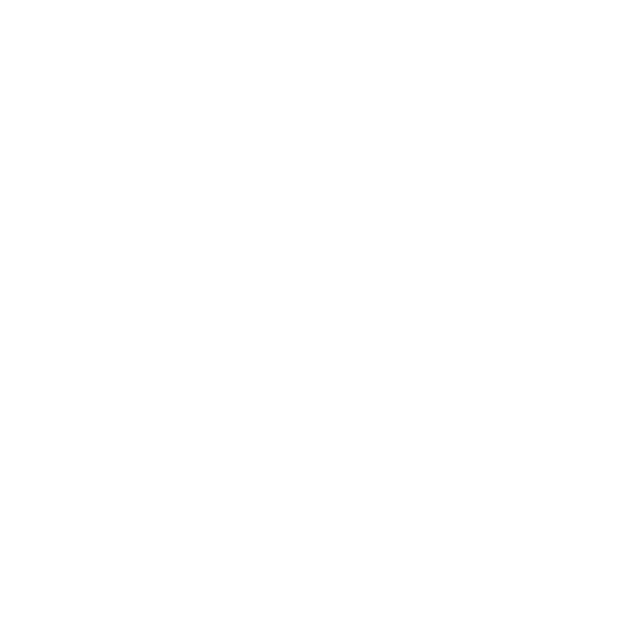
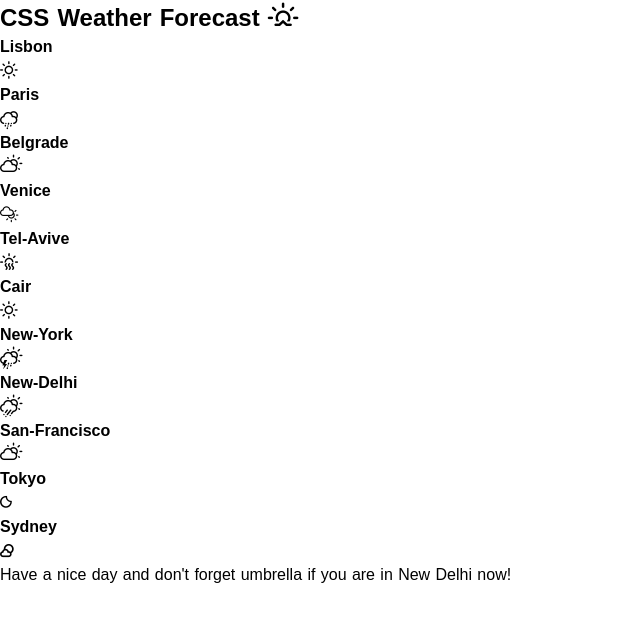
Before and after one commit to kozzztia/box-model-lesson, a plain HTML site: page index.html in a window 1280 px wide. Shown: the whole page, without its empty margins (0-640 px from the left). Drawn offline with Linux system fonts and the light colour scheme.

Commit message:
linked fonts and icons

```diff
--- a/index.html
+++ b/index.html
@@ -3,11 +3,76 @@
 <head>
     <meta charset="UTF-8">
     <meta name="viewport" content="width=device-width, initial-scale=1.0">
-    <link rel="stylesheet" href="./css/weather-icons-wind.css">
+    <link rel="stylesheet" href="css/weather-icons.css">
     <link rel="stylesheet" href="style.css">
     <title>box-model</title>
 </head>
 <body>
+    <main>
 
+        <header>
+            <h2>CSS Weather Forecast <i class="wi wi-sunrise"></i></h2>
+        </header>
+
+        <ul>
+            <li>
+                <h4>Lisbon</h4>
+                <i class="wi wi-day-sunny"></i>
+            </li>
+            <li>
+                <h4>Paris</h4>
+                <i class="wi wi-night-sleet"></i>
+            </li>
+            <li>
+                <h4>Belgrade</h4>
+                <i class="wi wi-day-cloudy"></i>
+            </li>
+            <li>
+                <h4>Venice</h4>
+                <span></span>
+                <i class="wi wi-day-cloudy-high"></i>
+            </li>
+            <li>
+                <h4>Tel-Avive</h4>
+                <span></span>
+                <i class="wi wi-hot"></i>
+            </li>
+            <li>
+                <h4>Cair</h4>
+                <span></span>
+                <i class="wi wi-day-sunny"></i>
+            </li>
+            <li>
+                <h4>New-York</h4>
+                <span></span>
+                <i class="wi wi-day-sleet-storm"></i>
+            </li>
+            <li>
+                <h4>New-Delhi</h4>
+                <span></span>
+                <i class="wi wi-day-rain-wind"></i>
+            </li>
+            <li>
+                <h4>San-Francisco</h4>
+                <span></span>
+                <i class="wi wi-day-cloudy"></i>
+            </li>
+            <li>
+                <h4>Tokyo</h4>
+                <span></span>
+                <i class="wi wi-night-clear"></i>
+            </li>
+            <li>
+                <h4>Sydney</h4>
+                <span></span>
+                <i class="wi wi-night-partly-cloudy"></i>
+            </li>
+        </ul>
+
+        <footer>
+            <p>Have a nice day and don't forget umbrella if you are in New Delhi now!</p>
+        </footer>
+
+    </main>
 </body>
 </html>
--- a/style.css
+++ b/style.css
@@ -0,0 +1,18 @@
+@font-face {
+    font-family: 'waethericons';
+    src: url('./font/weathericons-regular-webfont.woff2') format('woff2');
+    font-weight: normal;
+    font-style: normal;
+}
+*{
+    padding: 0;
+    margin: 0;
+    box-sizing: border-box;
+}
+
+
+body{
+    max-width : 100vw;
+    min-height: 100vh;
+    font-family: "waethericons", sans-serif;
+}
```
Also changed, not shown: font/weathericons-regular-webfont.woff2 (added).
